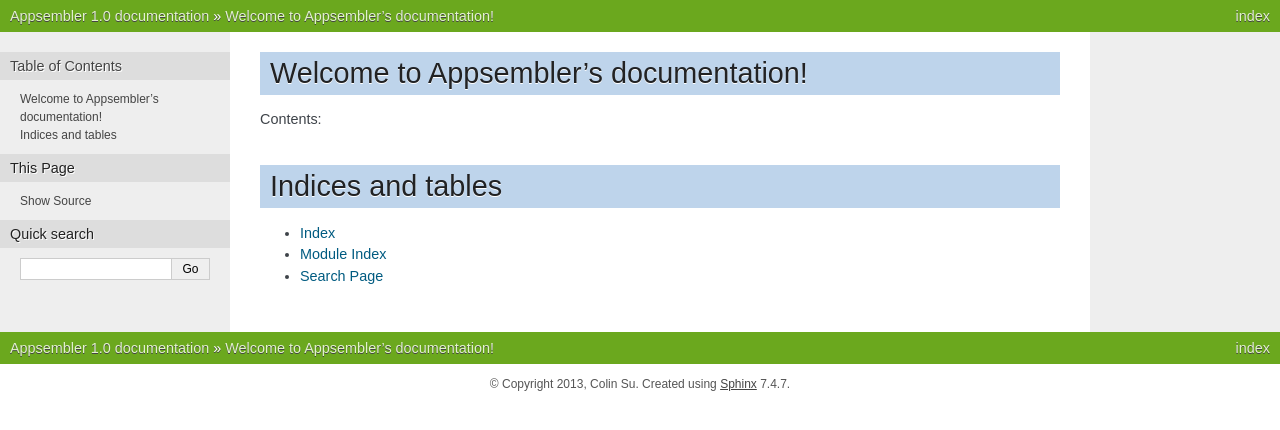
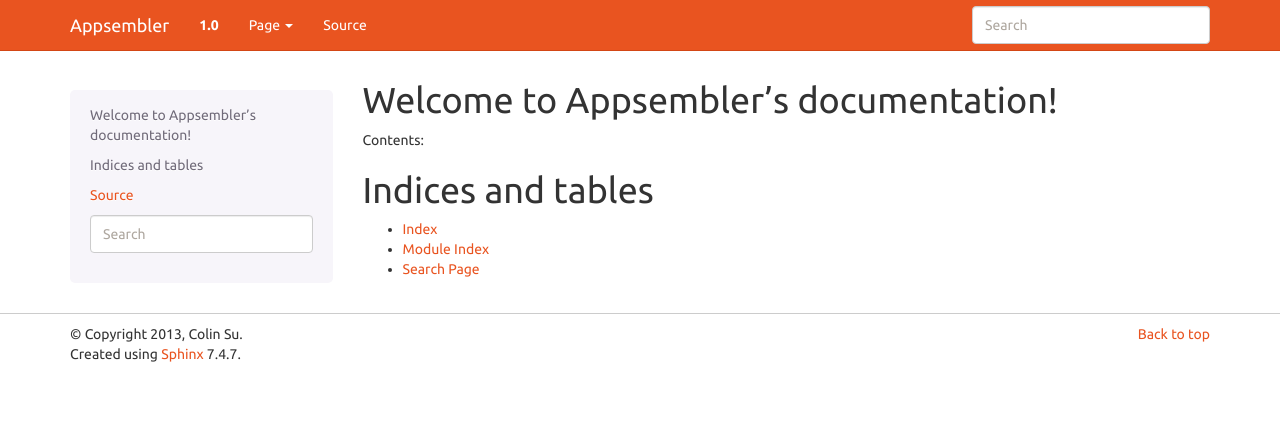
Before and after one commit to appsembler/appsembler-docs, a Sphinx documentation site: the page built from docs/index.rst, in a window 1280 px wide. Shown: the top 430 px of the page. Built offline with Sphinx 7.4.7, drawn with Linux system fonts in a browser that asks for light colours.

Commit message:
added bootstrap theme "unite", added requirements for ve

```diff
--- a/docs/conf.py
+++ b/docs/conf.py
@@ -12,6 +12,7 @@
 # serve to show the default.
 
 import sys, os
+import sphinx_bootstrap_theme
 
 # If extensions (or modules to document with autodoc) are in another directory,
 # add these directories to sys.path here. If the directory is relative to the
@@ -94,15 +95,18 @@ pygments_style = 'sphinx'
 
 # The theme to use for HTML and HTML Help pages.  See the documentation for
 # a list of builtin themes.
-html_theme = 'nature'
+html_theme = 'bootstrap'
 
 # Theme options are theme-specific and customize the look and feel of a theme
 # further.  For a list of options available for each theme, see the
 # documentation.
-#html_theme_options = {}
+html_theme_options = {
+    'bootswatch_theme': 'united'
+}
 
 # Add any paths that contain custom themes here, relative to this directory.
 #html_theme_path = []
+html_theme_path = sphinx_bootstrap_theme.get_html_theme_path()
 
 # The name for this set of Sphinx documents.  If None, it defaults to
 # "<project> v<release> documentation".
```
Also changed, not shown: 18 other files.
